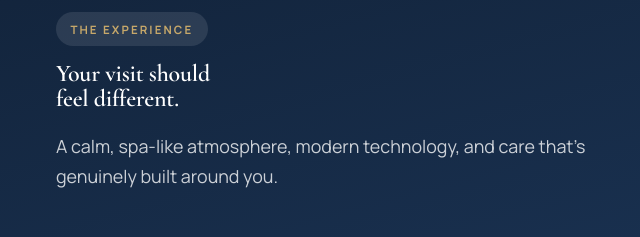
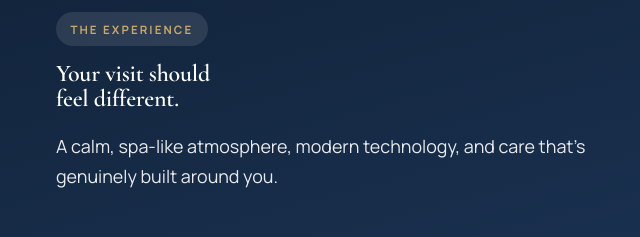
Before and after one commit to mjacobg2002-ant/one-loudoun-dental, a plain HTML site: page index.html in a window 1280 px wide. Shown: the part 3780-4017 px from the top of the page, 28-668 px from the left. Drawn offline with nearby package versions, Linux system fonts and the light colour scheme.

Commit message:
Reveal bulletproofing: reveal-all on first scroll + faster fallback; bump experience section text contrast

```diff
--- a/index.html
+++ b/index.html
@@ -248,8 +248,8 @@ body.menu-open{overflow:hidden}
 .exp li{list-style:none;border-top:1px solid rgba(255,255,255,.16);padding-top:1.3rem}
 .exp .n{font-size:.72rem;font-weight:700;letter-spacing:.16em;color:var(--champagne)}
 .exp h3{font-size:1.3rem;color:#fff;margin:.9rem 0 .5rem}
-.exp p{font-size:.9rem;color:rgba(255,255,255,.66);margin:0}
-.experience__lede{max-width:52ch;color:rgba(255,255,255,.78)}
+.exp p{font-size:.9rem;color:rgba(255,255,255,.82);margin:0}
+.experience__lede{max-width:52ch;color:rgba(255,255,255,.9)}
 
 /* gallery */
 .gallery{background:var(--cream)}
@@ -673,12 +673,14 @@ body.menu-open{overflow:hidden}
   if(!reduce&&'IntersectionObserver' in window){
     var io=new IntersectionObserver(function(en){ en.forEach(function(e){ if(e.isIntersecting){ e.target.classList.add('is-in'); io.unobserve(e.target); } }); },{threshold:0,rootMargin:'0px 0px -6% 0px'});
     reveals.forEach(function(el){ io.observe(el); });
-    // Safety net: anything still hidden near/above the fold gets revealed,
-    // and a hard fallback guarantees nothing is ever stuck invisible.
+    // Safety net: reveal anything in/near the first viewport immediately,
+    // reveal EVERYTHING the moment the user scrolls at all, and keep a hard
+    // timeout so text can never be left invisible.
     window.addEventListener('load',function(){ setTimeout(function(){
       reveals.forEach(function(el){ var r=el.getBoundingClientRect(); if(r.top < window.innerHeight*1.15){ el.classList.add('is-in'); } });
-    },250); });
-    setTimeout(revealAll, 2600);
+    },200); });
+    window.addEventListener('scroll', revealAll, {once:true, passive:true});
+    setTimeout(revealAll, 1500);
   } else { revealAll(); }
   document.getElementById('year').textContent=new Date().getFullYear();
 })();
```
